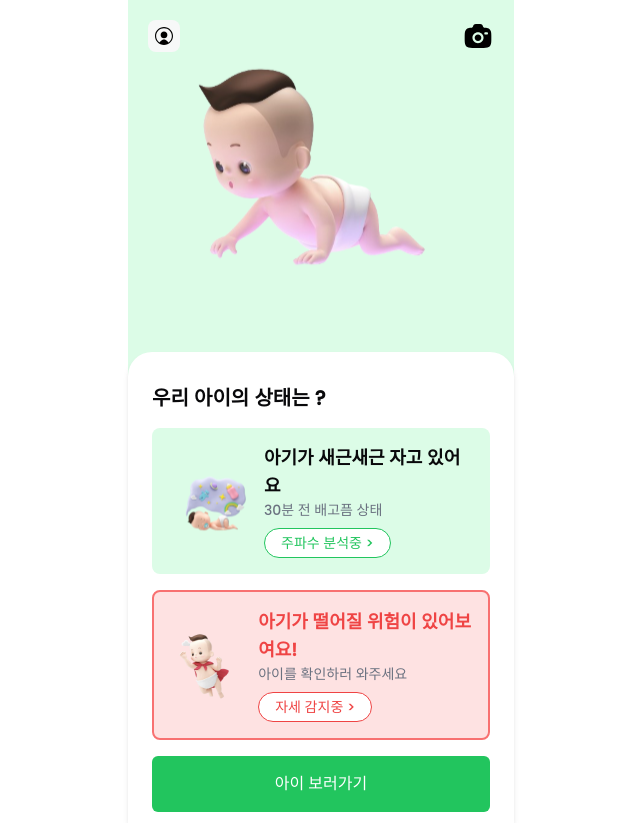
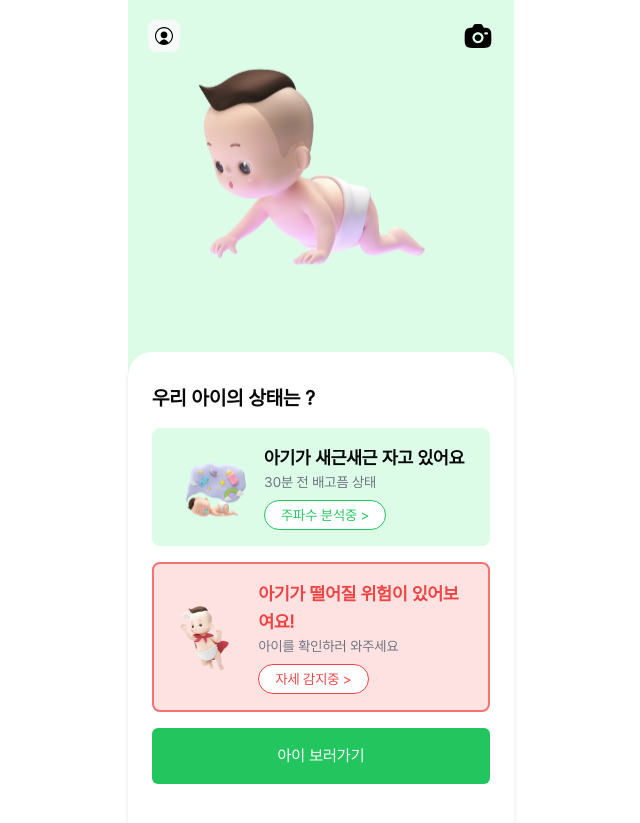
Before and after one commit to yxun20/dingle_frontend, a React (Vite) app: page / in a window 1280 px wide. Shown: the whole page, without its empty margins (319-959 px from the left). Built offline with nearby package versions, Linux system fonts and the light colour scheme; what tailwindcss-truncate-multiline would draw is missing.

Commit message:
font적용

```diff
--- a/src/index.css
+++ b/src/index.css
@@ -62,10 +62,15 @@
   }
   body {
     @apply bg-background text-foreground;
+    font-family: 'Pretendard', sans-serif;
+    margin: 0;
+    padding: 0;
+    box-sizing: border-box;
   }
 }
 @font-face {
-  font-family: "Poppins-Medium";
+  font-family: 'Pretendard';
+  src: url('/fonts/Pretendard-Regular.otf') format('opentype');
   font-weight: normal;
-  src: url("./assets/font/Poppins-Medium.ttf") format("truetype");
+  font-style: normal;
 }
--- a/src/main.tsx
+++ b/src/main.tsx
@@ -16,6 +16,7 @@ import MyPage from '@/pages/MyPage';
 import SignupForm from '@/pages/SignupForm';
 import Onboarding from '@/pages/Onboarding.tsx';
 import StartSignupForm from '@/pages/StartSignupForm.tsx';
+import './index.css';
 
 const routesConfig = [
   {
```
Also changed, not shown: public/fonts/Pretendard-Regular.otf (added), src/assets/font/Poppins-Medium.ttf (deleted).
